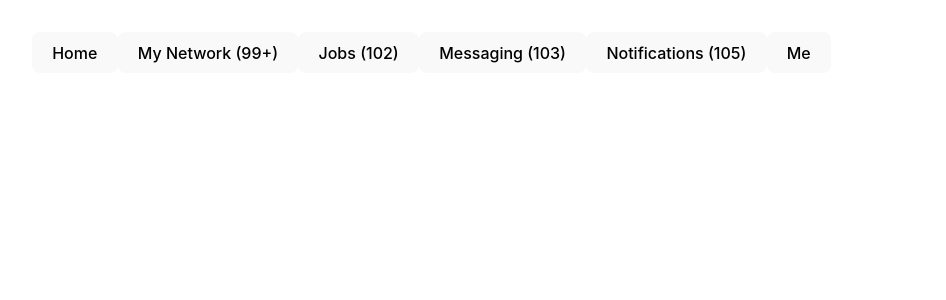
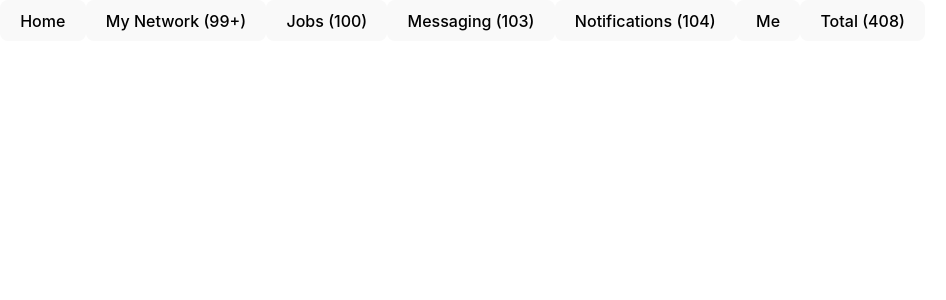
Before and after one commit to pankaj-gitcode/ReactJS, a React (Vite) app in the folder recoil_deep_dive/: page / in a window 1280 px wide. Shown: the top 300 px of the page, without its empty margins (0-946 px from the left). Built offline with nearby package versions, Linux system fonts and the light colour scheme.

Commit message:
recoil_useMemo_inplaceOf__selector_v2

```diff
--- a/recoil_deep_dive/src/App.jsx
+++ b/recoil_deep_dive/src/App.jsx
@@ -1,6 +1,5 @@
-import React from 'react'
-import './App.css'
-import { RecoilRoot, useRecoilState, useRecoilValue } from 'recoil'
+import React, { useMemo } from 'react'
+import {RecoilRoot, useRecoilValue, useResetRecoilState, useSetRecoilState} from 'recoil'
 import { jobsAtom, messagingAtom, networkAtom, notificationsAtom } from './atoms'
 
 export default function App(){
@@ -16,18 +15,26 @@ export default function App(){
 const MainApp = ()=>{
   const networkCount = useRecoilValue(networkAtom);
   const jobsCount = useRecoilValue(jobsAtom);
-  const messagingCount = useRecoilValue(messagingAtom);
-  const [messaging, setMessagingCount] = useRecoilState(messagingAtom);
+  const msgCount = useRecoilValue(messagingAtom);
+  const setMsgCount = useSetRecoilState(messagingAtom);
   const notificationsCount = useRecoilValue(notificationsAtom);
+
+  const totalServices = useMemo(()=>{
+    const res = networkCount + jobsCount + msgCount + notificationsCount;
+    return res;
+  }, [networkCount, jobsCount, msgCount, notificationsCount]);
 
   return(
     <div>
       <button>Home</button>
-      <button>My Network ({networkCount>=100?"99+":networkCount})</button>
+      <button>My Network ({networkCount>=100? "99+":networkCount})</button>
       <button>Jobs ({jobsCount})</button>
-      <button>Messaging ({messagingCount})</button>
+      <button>Messaging ({msgCount})</button>
       <button>Notifications ({notificationsCount})</button>
-      <button onClick={()=>{setMessagingCount(messagingCount=>messagingCount+1)}}>Me</button>
+      <button onClick={()=>{setMsgCount(msgCount=>msgCount+1)}}>Me</button>
+      {console.log(`${msgCount}`)}
+
+      <button>Total ({totalServices})</button>
     </div>
   )
 }
--- a/recoil_deep_dive/src/atoms.jsx
+++ b/recoil_deep_dive/src/atoms.jsx
@@ -2,20 +2,20 @@ import {atom} from 'recoil'
 
 export const networkAtom = atom({
     key: 'networkAtom',
-    default: 100
-});
+    default: 101
+})
 
 export const jobsAtom = atom({
     key: 'jobsAtom',
-    default: 102
-});
+    default: 100
+})
 
 export const messagingAtom = atom({
     key: 'messagingAtom',
     default: 103
-});
+})
 
 export const notificationsAtom = atom({
     key: 'notificationsAtom',
-    default: 105
+    default: 104
 })
```
